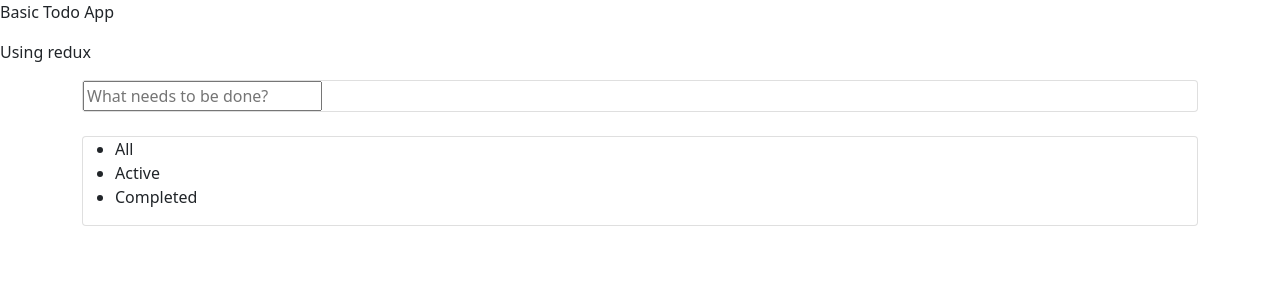
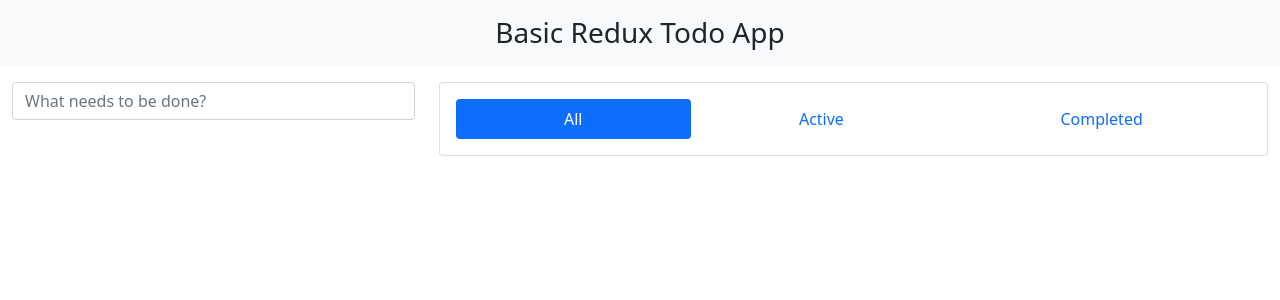
Before and after one commit to hooman182/todo-app-react-redux, a React (Create React App) app: page / in a window 1280 px wide. Shown: the top 300 px of the page. Built offline with nearby package versions, Linux system fonts and the light colour scheme.

Commit message:
Change components ui

```diff
--- a/src/components/HeaderContainer.jsx
+++ b/src/components/HeaderContainer.jsx
@@ -3,13 +3,10 @@
 class Header extends Component {
     render() {
         return (
-            <header class="section">
-                <p class="title">
-                    Basic Todo App
-                </p>
-                <p class="subtitle">
-                    Using redux
-                </p>
+            <header class="bg-light text-center">
+                <h1 class="p-3 h3">
+                    Basic Redux Todo App
+                </h1>
             </header>
         )
     }
--- a/src/components/MainContainer.jsx
+++ b/src/components/MainContainer.jsx
@@ -4,9 +4,9 @@
 class MainContainer extends Component {
     render() {
         return (
-            <main className="container">
-                <div className="columns">
-                    <div className="column is-8 is-offset-2">
+            <main className="container-fluid pt-2">
+                <div className="row justify-content-center">
+                    <div className="col-sm-12 col-lg-12">
                         <TodoContainer />
                     </div>
                 </div>
--- a/src/components/todo/Form.jsx
+++ b/src/components/todo/Form.jsx
@@ -17,15 +17,13 @@
     render() {
         return (
             <form method="post" onSubmit={this.formSubmitHandle}>
-                <div className="control">
                 <input
-                        className="input is-normal"
+                    className="form-control"
                     type="text"
                     placeholder="What needs to be done?"
                     value={this.state.input}
                     onChange={this.inputChangeHandle}
                 />
-                </div>
             </form>
         )
     }
--- a/src/components/todo/StatusTabs.jsx
+++ b/src/components/todo/StatusTabs.jsx
@@ -3,13 +3,11 @@
 class StatusTabs extends Component {
     render() {
         return (
-            <div class="tabs">
-                <ul>
-                    <li class="is-active"><a>All</a></li>
-                    <li><a>Active</a></li>
-                    <li><a>Completed</a></li>
-                </ul>
-            </div>
+            <nav class="nav nav-pills nav-fill">
+                <span class="nav-link active">All</span>
+                <span class="nav-link">Active</span>
+                <span class="nav-link">Completed</span>
+            </nav>
         )
     }
 }
--- a/src/components/todo/Todo.jsx
+++ b/src/components/todo/Todo.jsx
@@ -25,26 +25,24 @@
     render() {
         const todo = this.props.data;
         return (
-            <div className="columns">
-                <div className="column is-10">
+            <div className="d-flex justify-content-between align-items-center my-3">
+                <div className="flex-grow-1">
                     {
                         !this.state.edit ?
-                            <label className="checkbox">
-                                <input type="checkbox" className="mr-2" />
+                            <div className="form-check">
+                                <input type="checkbox" className="form-check-input" id={todo.id} />
+                                <label className="form-check-label h5" for={todo.id}>
                                     {todo.text}
                                 </label>
+                            </div>
                             :
                             <form method="post" onSubmit={this.formSubmitHandle}>
-                                <input className="input is-small is-warning" type="text" value={this.state.input} onChange={this.inputChangeHandle} />
+                                <input className="form-control" type="text" value={this.state.input} onChange={this.inputChangeHandle} />
                             </form>
                     }
                 </div>
-                <div className="column">
-                    <div className="buttons has-addons are-small">
-                        <button className="button is-danger" onClick={this.deleteTodoClick.bind(this, todo.id)}>
-                            <i className="fas fa-trash"></i>
-                        </button>
-                        <button className={`button ${!this.state.edit ? 'is-info' : 'is-warning' }`} onClick={this.editTodoClick.bind(this, todo.id)}>
+                <div className="btn-group">
+                    <button className={`btn btn-${!this.state.edit ? 'primary' : 'warning'}`} onClick={this.editTodoClick.bind(this, todo.id)}>
                         {
                             !this.state.edit ?
                                 <i className="fas fa-pen"></i>
@@ -52,7 +50,9 @@
                                 <i class="fas fa-times"></i>
                         }
                     </button>
-                    </div>
+                    <button className="btn btn-primary" onClick={this.deleteTodoClick.bind(this, todo.id)}>
+                        <i className="fas fa-trash"></i>
+                    </button>
                 </div>
             </div>
         )
--- a/src/components/todo/TodoContainer.jsx
+++ b/src/components/todo/TodoContainer.jsx
@@ -7,21 +7,21 @@
 class TodoContainer extends Component {
     render() {
         return (
-            <>
-                <div className="card">
-                    <div className="card-content">
-                        <Form />
-                    </div>
+            <div className="row justify-content-between">
+                <div className="col-4">
+                    <Form />
                 </div>
-                <div className="card mt-4">
-                    <div className="card-content">
-                        <StatusTabs />
-                        <div>
-                            {this.props.todos.map(todo => <Todo data={todo} key={todo.id} />)}
+                <div className="col-8">
+                    <div className="card">
+                        <div className="card-body">
+                            <StatusTabs />
+                            <div className="px-3">
+                                {this.props.todos.map(todo => <Todo data={todo} key={todo.id} />)}
+                            </div>
                         </div>
                     </div>
                 </div>
-            </>
+            </div>
         )
     }
 }
```
Lines whose indentation alone changed are shown as unchanged.
